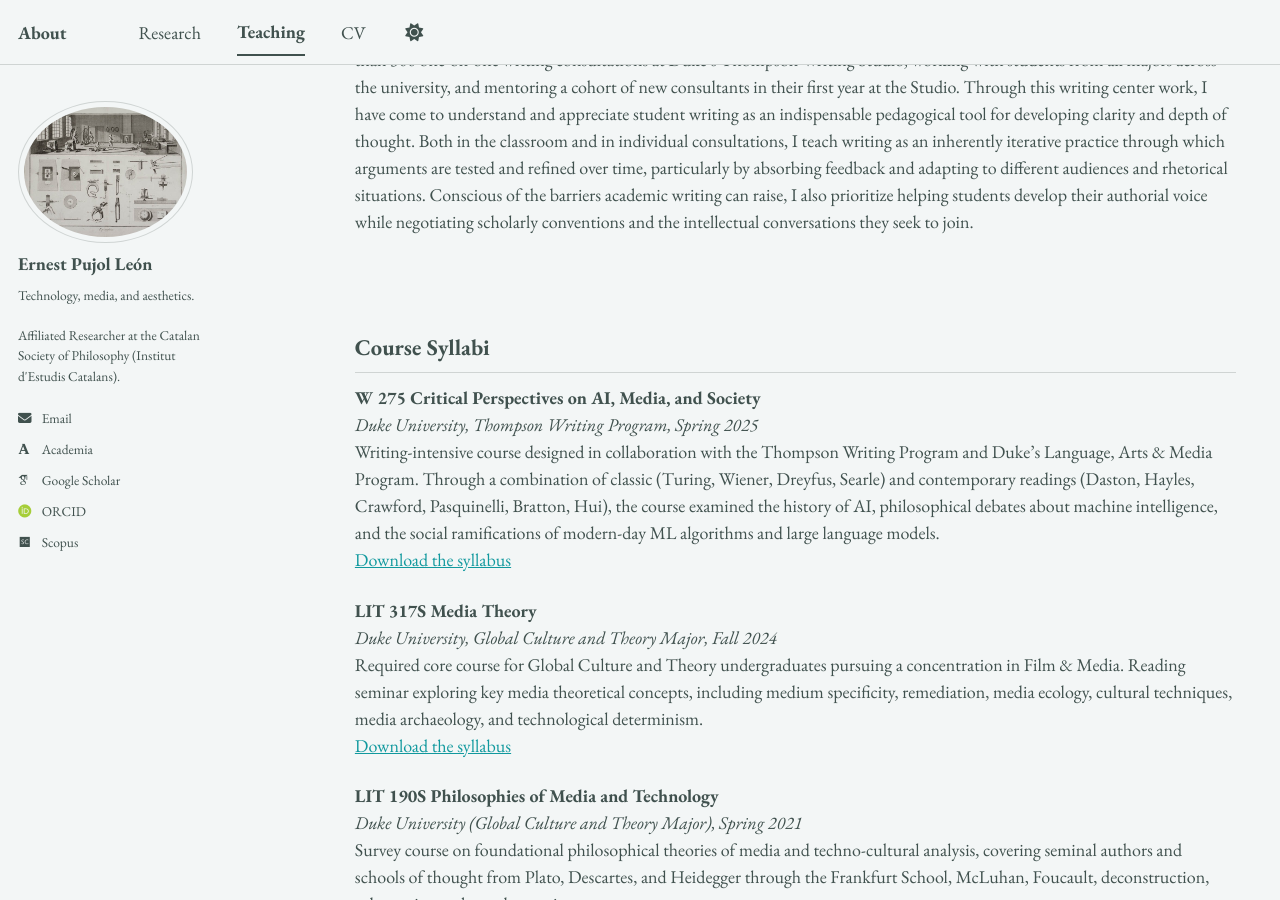
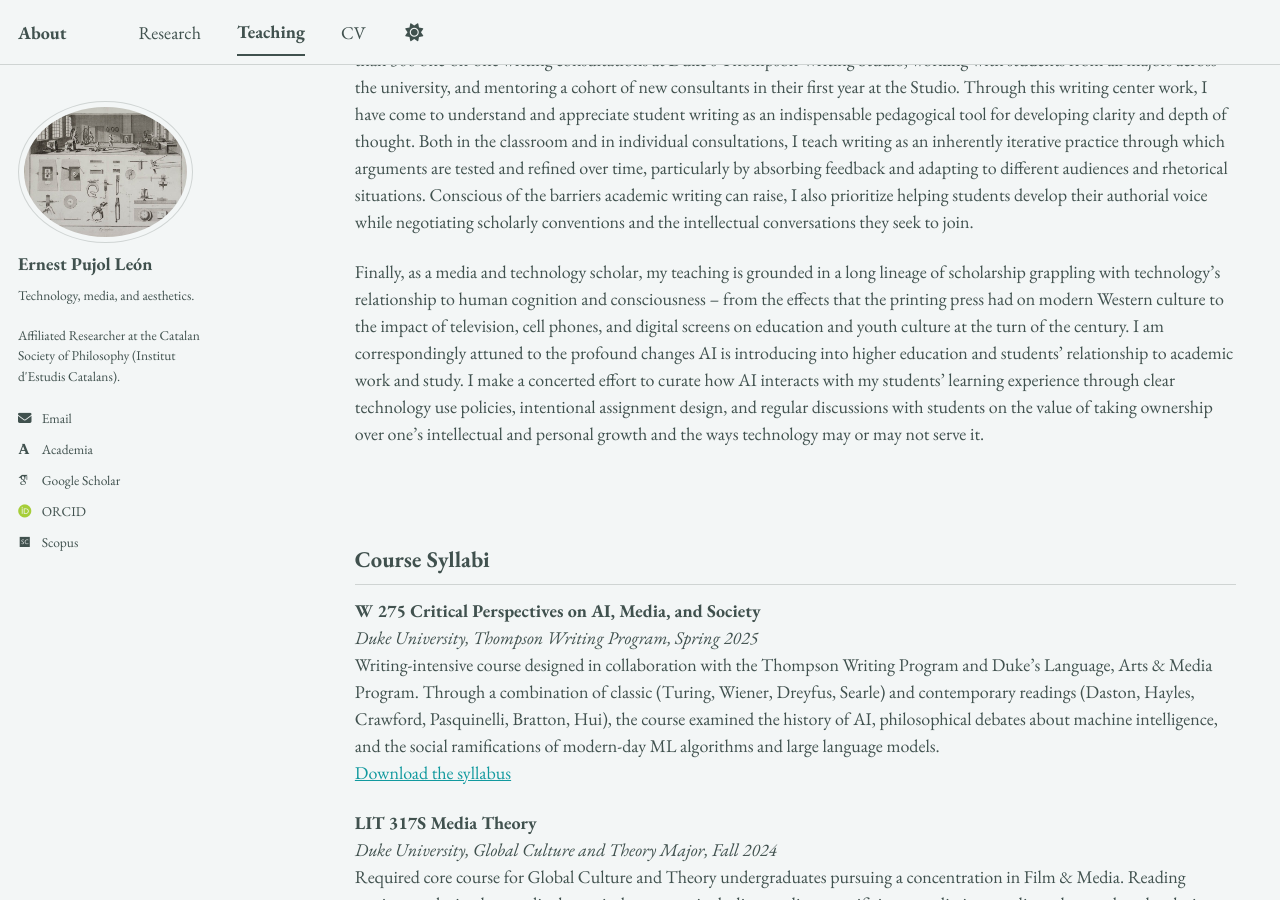
Before and after one commit to epujol90/epujol90.github.io, a Jekyll site: the page built from _pages/teaching.md, in a window 1280 px wide and 900 px high, scrolled down 494 px. Built offline with Jekyll 4.4.1, drawn with Linux system fonts in a browser that asks for light colours; some web fonts are replaced; a script bundle is joined from its source files by our own code; library files that are not in the unit come from our copies.

Commit message:
Update teaching.md

```diff
--- a/_pages/teaching.md
+++ b/_pages/teaching.md
@@ -10,6 +10,8 @@ As a teacher, my main goal is to help students become informed interpreters of t
 My teaching experience includes both classroom instruction and writing center practice at NYU and Duke University, where I earned two certificates in college teaching and writing pedagogy. I also designed and taught several undergraduate courses on media studies, philosophy of technology, and critical theory. My teaching received consistently strong evaluations and a teaching award recognizing me among the top 5% of Duke instructors in the humanities. In addition to this classroom experience, I have completed specialized training in digital and distance education through a Bass Digital Education Fellowship, which allowed me to collaborate with Duke Learning Innovation and the Center for Computational Thinking in the design of a self-paced online course in data science and R.
 
 Beyond traditional coursework, my teaching owes much to my writing center experience. Over two consecutive years, I led more than 300 one-on-one writing consultations at Duke's Thompson Writing Studio, working with students from all majors across the university, and mentoring a cohort of new consultants in their first year at the Studio. Through this writing center work, I have come to understand and appreciate student writing as an indispensable pedagogical tool for developing clarity and depth of thought. Both in the classroom and in individual consultations, I teach writing as an inherently iterative practice through which arguments are tested and refined over time, particularly by absorbing feedback and adapting to different audiences and rhetorical situations. Conscious of the barriers academic writing can raise, I also prioritize helping students develop their authorial voice while negotiating scholarly conventions and the intellectual conversations they seek to join.
+
+Finally, as a media and technology scholar, my teaching is grounded in a long lineage of scholarship grappling with technology’s relationship to human cognition and consciousness -- from the effects that the printing press had on modern Western culture to the impact of television, cell phones, and digital screens on education and youth culture at the turn of the century. I am correspondingly attuned to the profound changes AI is introducing into higher education and students’ relationship to academic work and study. I make a concerted effort to curate how AI interacts with my students’ learning experience through clear technology use policies, intentional assignment design, and regular discussions with students on the value of taking ownership over one’s intellectual and personal growth and the ways technology may or may not serve it.
 <br>
 <br>
 <br>
```
